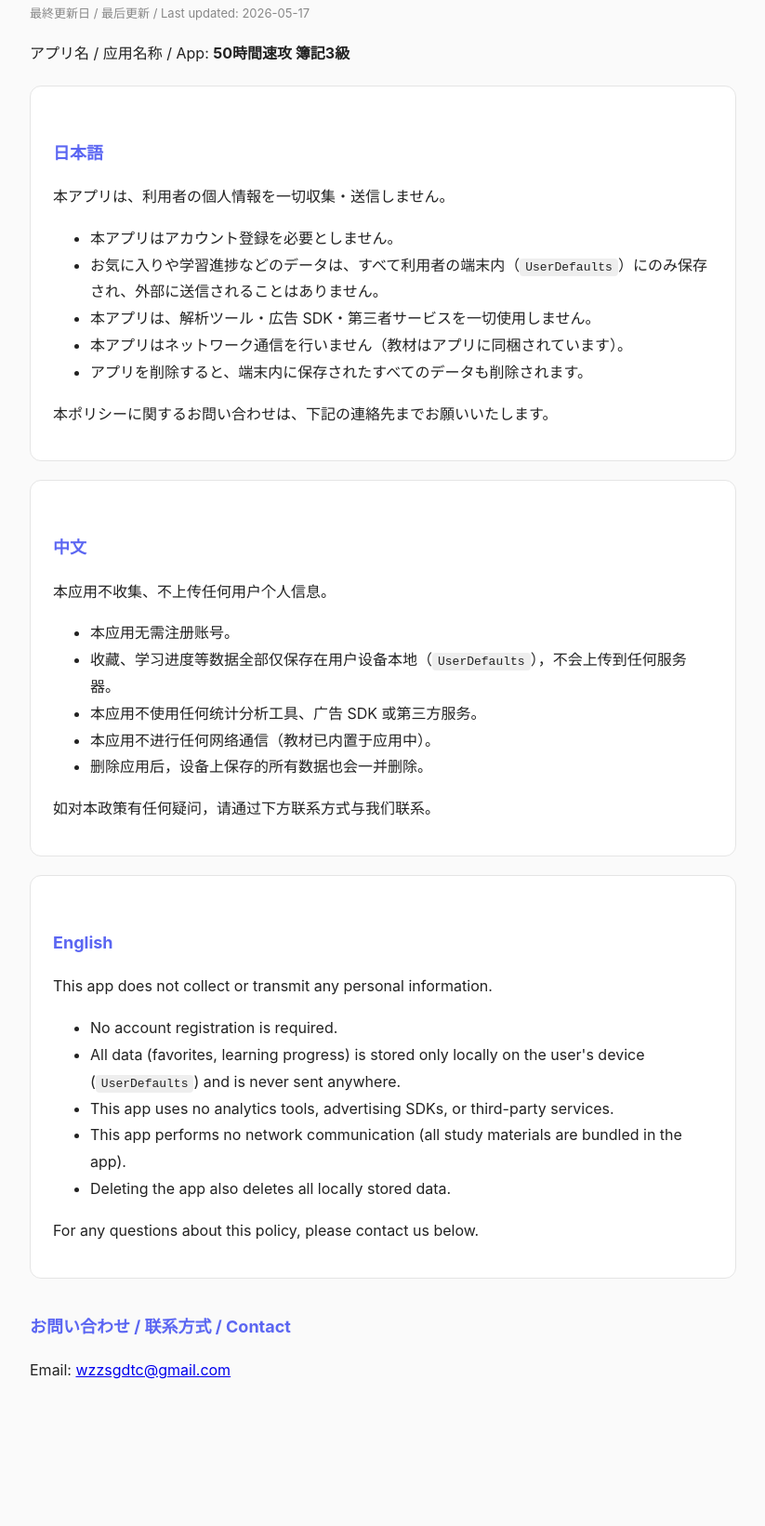
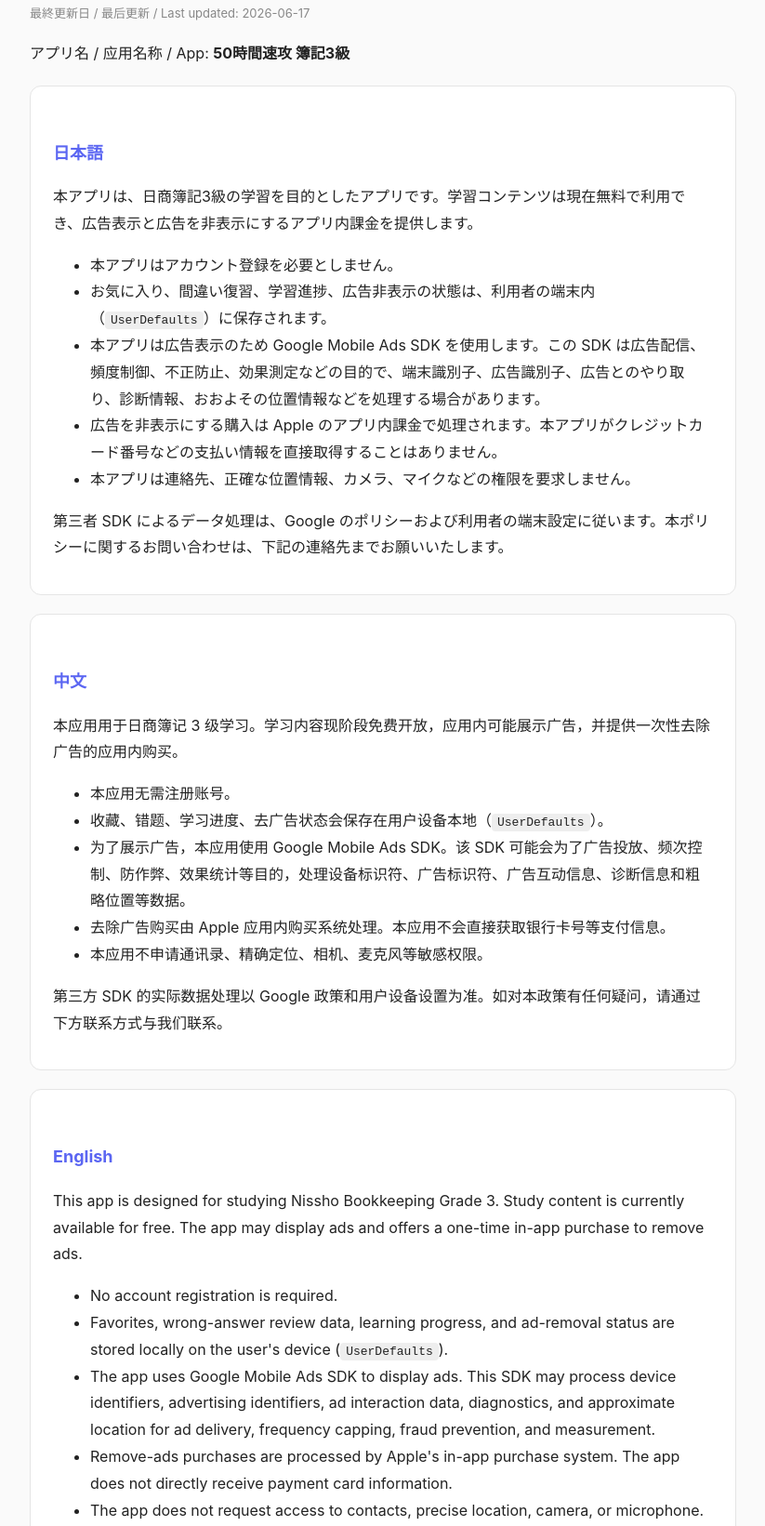
Before and after one commit to wzz122/boki3kyu-site, a plain HTML site: page privacy.html in a window 1280 px wide. Shown: the part 115-1756 px from the top of the page at 93% size, without its empty margins (228-1051 px from the left). Before the commit the page ends 1651 px from the top, so only its background shows below. Drawn offline with Linux system fonts and the light colour scheme.

Commit message:
Update privacy policy for ads and remove-ads purchase

```diff
--- a/privacy.html
+++ b/privacy.html
@@ -19,46 +19,46 @@
 <body>
 
 <h1>プライバシーポリシー / 隐私政策 / Privacy Policy</h1>
-<p class="updated">最終更新日 / 最后更新 / Last updated: 2026-05-17</p>
+<p class="updated">最終更新日 / 最后更新 / Last updated: 2026-06-17</p>
 <p>アプリ名 / 应用名称 / App: <strong>50時間速攻 簿記3級</strong></p>
 
 <div class="lang">
 <h2>日本語</h2>
-<p>本アプリは、利用者の個人情報を一切収集・送信しません。</p>
+<p>本アプリは、日商簿記3級の学習を目的としたアプリです。学習コンテンツは現在無料で利用でき、広告表示と広告を非表示にするアプリ内課金を提供します。</p>
 <ul>
   <li>本アプリはアカウント登録を必要としません。</li>
-  <li>お気に入りや学習進捗などのデータは、すべて利用者の端末内（<code>UserDefaults</code>）にのみ保存され、外部に送信されることはありません。</li>
-  <li>本アプリは、解析ツール・広告 SDK・第三者サービスを一切使用しません。</li>
-  <li>本アプリはネットワーク通信を行いません（教材はアプリに同梱されています）。</li>
-  <li>アプリを削除すると、端末内に保存されたすべてのデータも削除されます。</li>
+  <li>お気に入り、間違い復習、学習進捗、広告非表示の状態は、利用者の端末内（<code>UserDefaults</code>）に保存されます。</li>
+  <li>本アプリは広告表示のため Google Mobile Ads SDK を使用します。この SDK は広告配信、頻度制御、不正防止、効果測定などの目的で、端末識別子、広告識別子、広告とのやり取り、診断情報、おおよその位置情報などを処理する場合があります。</li>
+  <li>広告を非表示にする購入は Apple のアプリ内課金で処理されます。本アプリがクレジットカード番号などの支払い情報を直接取得することはありません。</li>
+  <li>本アプリは連絡先、正確な位置情報、カメラ、マイクなどの権限を要求しません。</li>
 </ul>
-<p>本ポリシーに関するお問い合わせは、下記の連絡先までお願いいたします。</p>
+<p>第三者 SDK によるデータ処理は、Google のポリシーおよび利用者の端末設定に従います。本ポリシーに関するお問い合わせは、下記の連絡先までお願いいたします。</p>
 </div>
 
 <div class="lang">
 <h2>中文</h2>
-<p>本应用不收集、不上传任何用户个人信息。</p>
+<p>本应用用于日商簿记 3 级学习。学习内容现阶段免费开放，应用内可能展示广告，并提供一次性去除广告的应用内购买。</p>
 <ul>
   <li>本应用无需注册账号。</li>
-  <li>收藏、学习进度等数据全部仅保存在用户设备本地（<code>UserDefaults</code>），不会上传到任何服务器。</li>
-  <li>本应用不使用任何统计分析工具、广告 SDK 或第三方服务。</li>
-  <li>本应用不进行任何网络通信（教材已内置于应用中）。</li>
-  <li>删除应用后，设备上保存的所有数据也会一并删除。</li>
+  <li>收藏、错题、学习进度、去广告状态会保存在用户设备本地（<code>UserDefaults</code>）。</li>
+  <li>为了展示广告，本应用使用 Google Mobile Ads SDK。该 SDK 可能会为了广告投放、频次控制、防作弊、效果统计等目的，处理设备标识符、广告标识符、广告互动信息、诊断信息和粗略位置等数据。</li>
+  <li>去除广告购买由 Apple 应用内购买系统处理。本应用不会直接获取银行卡号等支付信息。</li>
+  <li>本应用不申请通讯录、精确定位、相机、麦克风等敏感权限。</li>
 </ul>
-<p>如对本政策有任何疑问，请通过下方联系方式与我们联系。</p>
+<p>第三方 SDK 的实际数据处理以 Google 政策和用户设备设置为准。如对本政策有任何疑问，请通过下方联系方式与我们联系。</p>
 </div>
 
 <div class="lang">
 <h2>English</h2>
-<p>This app does not collect or transmit any personal information.</p>
+<p>This app is designed for studying Nissho Bookkeeping Grade 3. Study content is currently available for free. The app may display ads and offers a one-time in-app purchase to remove ads.</p>
 <ul>
   <li>No account registration is required.</li>
-  <li>All data (favorites, learning progress) is stored only locally on the user's device (<code>UserDefaults</code>) and is never sent anywhere.</li>
-  <li>This app uses no analytics tools, advertising SDKs, or third-party services.</li>
-  <li>This app performs no network communication (all study materials are bundled in the app).</li>
-  <li>Deleting the app also deletes all locally stored data.</li>
+  <li>Favorites, wrong-answer review data, learning progress, and ad-removal status are stored locally on the user's device (<code>UserDefaults</code>).</li>
+  <li>The app uses Google Mobile Ads SDK to display ads. This SDK may process device identifiers, advertising identifiers, ad interaction data, diagnostics, and approximate location for ad delivery, frequency capping, fraud prevention, and measurement.</li>
+  <li>Remove-ads purchases are processed by Apple's in-app purchase system. The app does not directly receive payment card information.</li>
+  <li>The app does not request access to contacts, precise location, camera, or microphone.</li>
 </ul>
-<p>For any questions about this policy, please contact us below.</p>
+<p>Data processing by third-party SDKs is subject to Google's policies and the user's device settings. For any questions about this policy, please contact us below.</p>
 </div>
 
 <h2>お問い合わせ / 联系方式 / Contact</h2>
```
